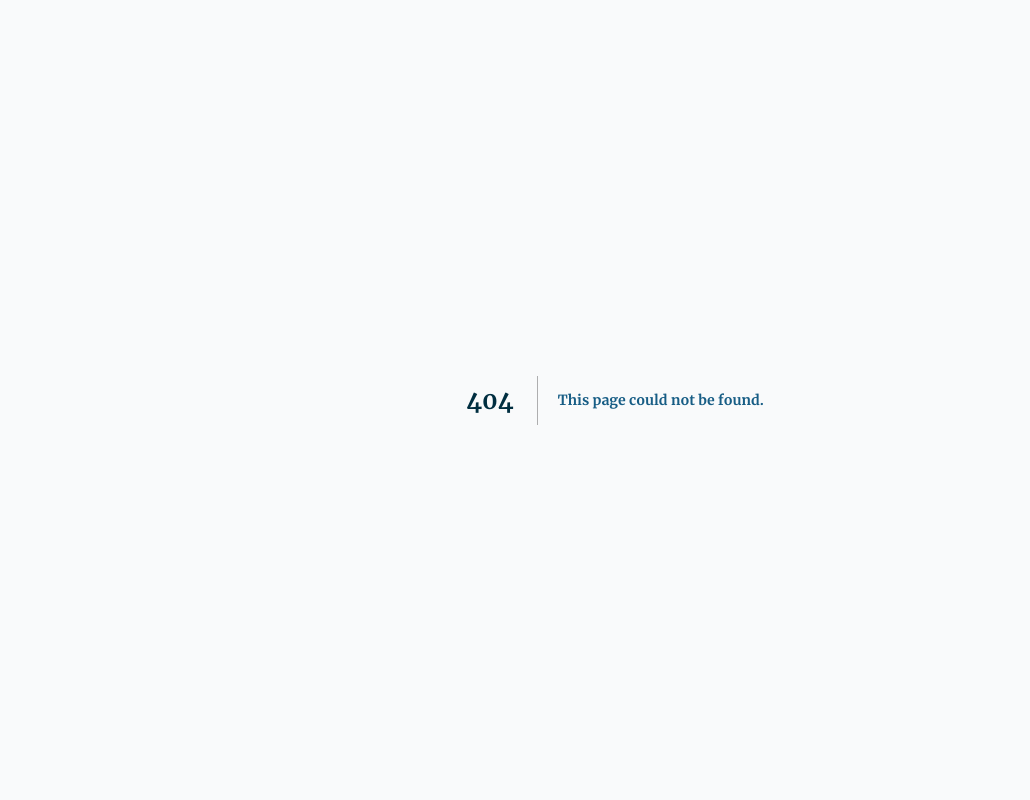
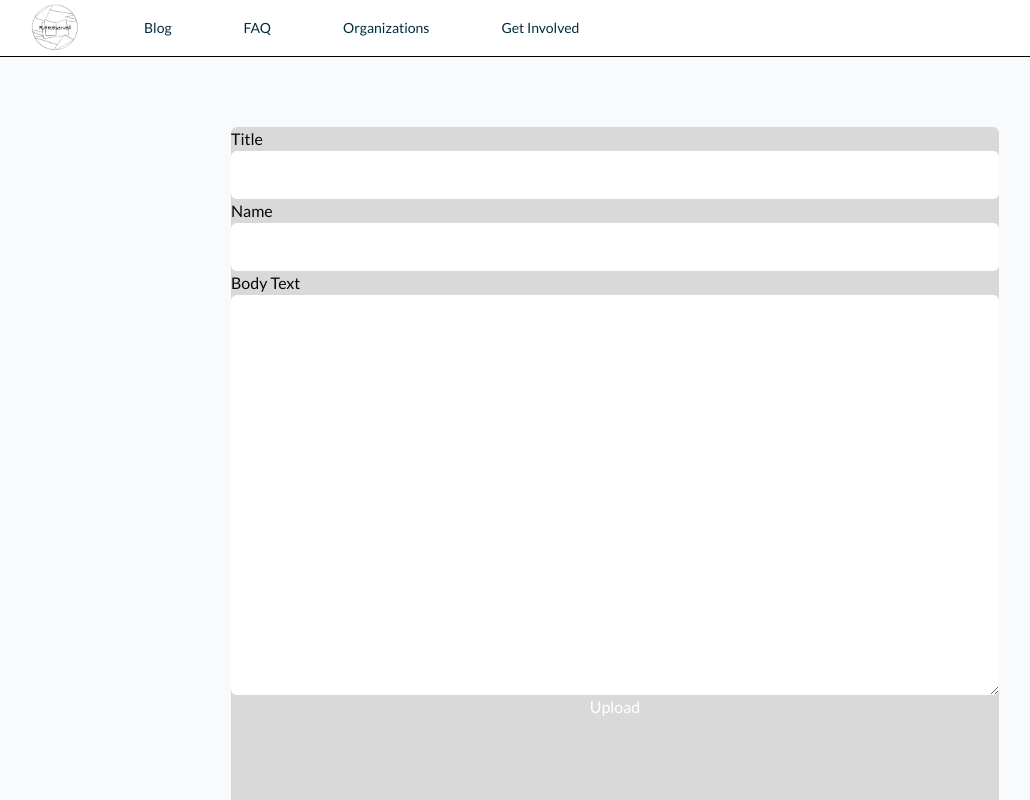
Before and after one commit to hcp-uw/rareserved, a Next.js app: page /admin in a window 1280 px wide. Before the commit this address had no page. Shown: the top 800 px of the page, without its empty margins (25-1055 px from the left). Built offline with nearby package versions, Linux system fonts and the light colour scheme.

Commit message:
admin blog posting page with data saving

```diff
--- /dev/null
+++ b/app/admin/page.tsx
@@ -0,0 +1,11 @@
+import NavigationBar from "@/components/NavigationBar";
+import NewBlogPost from "@/components/newBlogPost";
+
+export default function Blog() {
+  return (<>
+    <NavigationBar></NavigationBar>
+    <div id="main">
+      <NewBlogPost></NewBlogPost>
+    </div>
+  </>);
+}
--- /dev/null
+++ b/components/newBlogPost.tsx
@@ -0,0 +1,40 @@
+'use client'
+import { useEffect, useState } from "react"
+
+
+/**
+ *
+ */
+export default function NewBlogPost() {
+    const [titleText, setTitleText] = useState('');
+    const [nameText, setNameText] = useState('');
+    const [bodyText, setBodyText] = useState('');
+    return <>
+    <div className="bg-gray h-[calc(100vh+13vh)] w-full rounded-md">
+        <div className="px-6% flex flex-wrap">
+            <div className="pt-2%">
+                Title
+            </div>
+            <textarea className="w-full rounded-md h-57px resize-none"
+                    value={titleText}
+                    onChange={(e)=> setTitleText(e.target.value)}/>
+            <div className="pt-2%">
+                Name
+            </div>
+            <textarea className="w-full rounded-md h-57px resize-none"
+                    value={nameText}
+                    onChange={(e)=> setNameText(e.target.value)}/>
+            <div className="pt-2%">
+                Body Text
+            </div>
+            <textarea className="w-full rounded-md h-[calc(50vh)]"
+                    value={bodyText}
+                    onChange={(e)=> setBodyText(e.target.value)}/>
+            <button className="bg-darkblue w-143px h-62px rounded-full text-white mx-auto my-10%"
+                    onClick={(e)=> console.log(bodyText)}>
+                Upload
+            </button>
+        </div>
+    </div>
+    </>
+}
```
